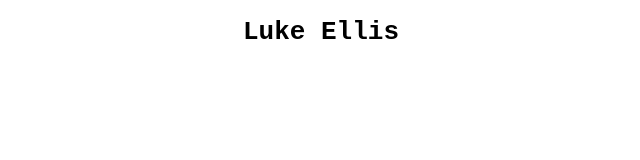
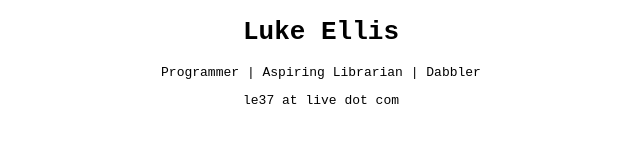
Before and after one commit to le37/le37.github.io, a plain HTML site: page index.html in a window 1280 px wide. Shown: the whole page, without its empty margins (319-959 px from the left). Drawn offline with Linux system fonts and the light colour scheme.

Commit message:
Update index.html

```diff
--- a/index.html
+++ b/index.html
@@ -8,6 +8,8 @@
 
 <body>
     <h1>Luke Ellis</h1>
+    <p>Programmer | Aspiring Librarian | Dabbler</p>
+    <p>le37 at live dot com</p>
 </body>
 
 </html>
```
